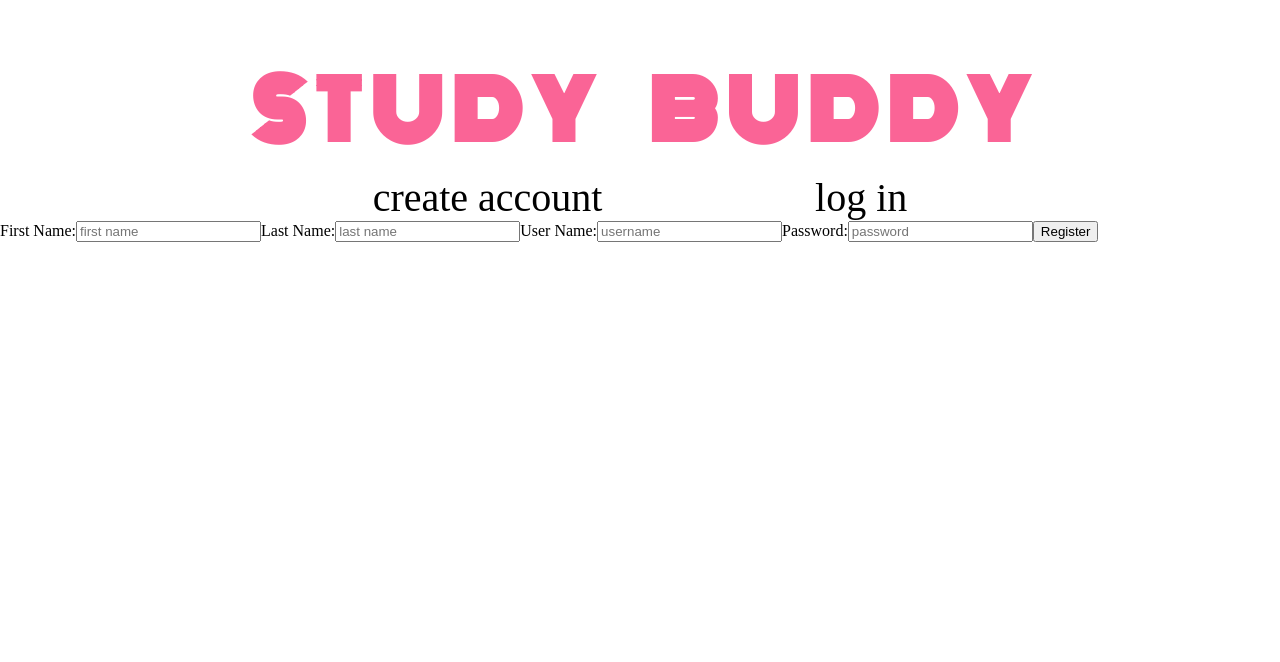
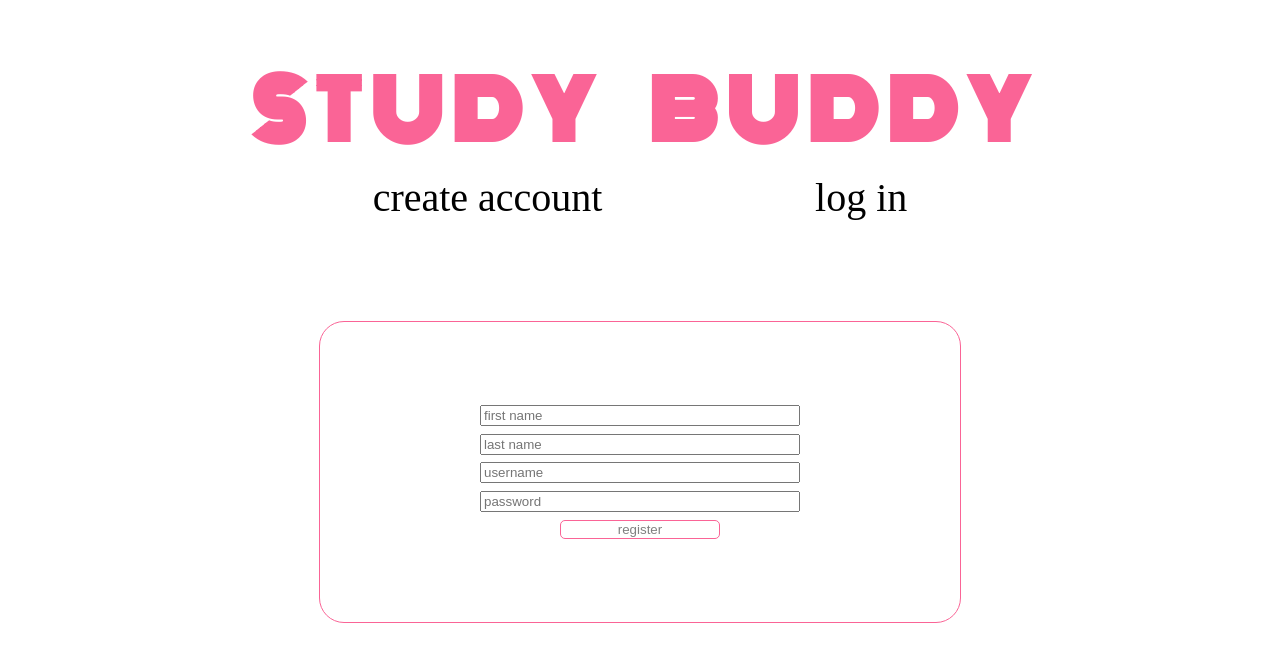
Before and after one commit to aid417/microlearning_application, a React (Create React App) app in the folder micro_front_end/: page /NewUser in a window 1280 px wide. Shown: the top 662 px of the page. Built offline with nearby package versions, Linux system fonts and the light colour scheme; a web font is replaced by a local one.

Commit message:
updated css on new user form to match css on login form

```diff
--- a/micro_front_end/src/components/Home.js
+++ b/micro_front_end/src/components/Home.js
@@ -4,7 +4,7 @@ class Home extends Component {
     render() {
       return (
         <div>
-            <p>Study Buddy is a microlearning application.</p>
+            {/* <p>Study Buddy is a microlearning application.</p> */}
         </div>
       );
     }
--- a/micro_front_end/src/components/NewUser.js
+++ b/micro_front_end/src/components/NewUser.js
@@ -1,5 +1,6 @@
 import React, { Component } from "react";
 import axios from "axios";
+import '../main.css';
 const baseURL = "http://localhost:3003";
 
 class NewUser extends Component{
@@ -46,18 +47,18 @@ class NewUser extends Component{
 
     render(){
         return (
-            <div>
-                <form onSubmit={this.handleSubmit}>
-                    <label htmlFor="firstname">First Name:</label>
+            <div id="login">
+                <form class="main-form" onSubmit={this.handleSubmit}>
+                    {/* <label htmlFor="firstname">First Name:</label> */}
                     <input type="text" id="firstname" name="firstname" placeholder = "first name" onChange={this.handleFirstNameChange}     value={this.state.first_name}/>
-                    <label htmlFor="lastname">Last Name:</label>
+                    {/* <label htmlFor="lastname">Last Name:</label> */}
                     <input type="text" id="lastname" name="lastname" placeholder = "last name" onChange={this.handleLastNameChange}     value={this.state.last_name}/>
-                    <label htmlFor="username">User Name:</label>
+                    {/* <label htmlFor="username">User Name:</label> */}
                     <input type="text" id="username" name="username" placeholder = "username" onChange={this.handleUserNameChange}     value={this.state.username}/>
-                    <label htmlFor="password">Password:</label>
+                    {/* <label htmlFor="password">Password:</label> */}
                     <input type="text" id="password" name="password" placeholder = "password" onChange={this.handlePasswordChange}
             value={this.state.password}/>
-                    <input type="submit" value="Register"/>
+                    <input id="login-button" type="submit" value="register"/>
                 </form>
             </div>
         )
```
